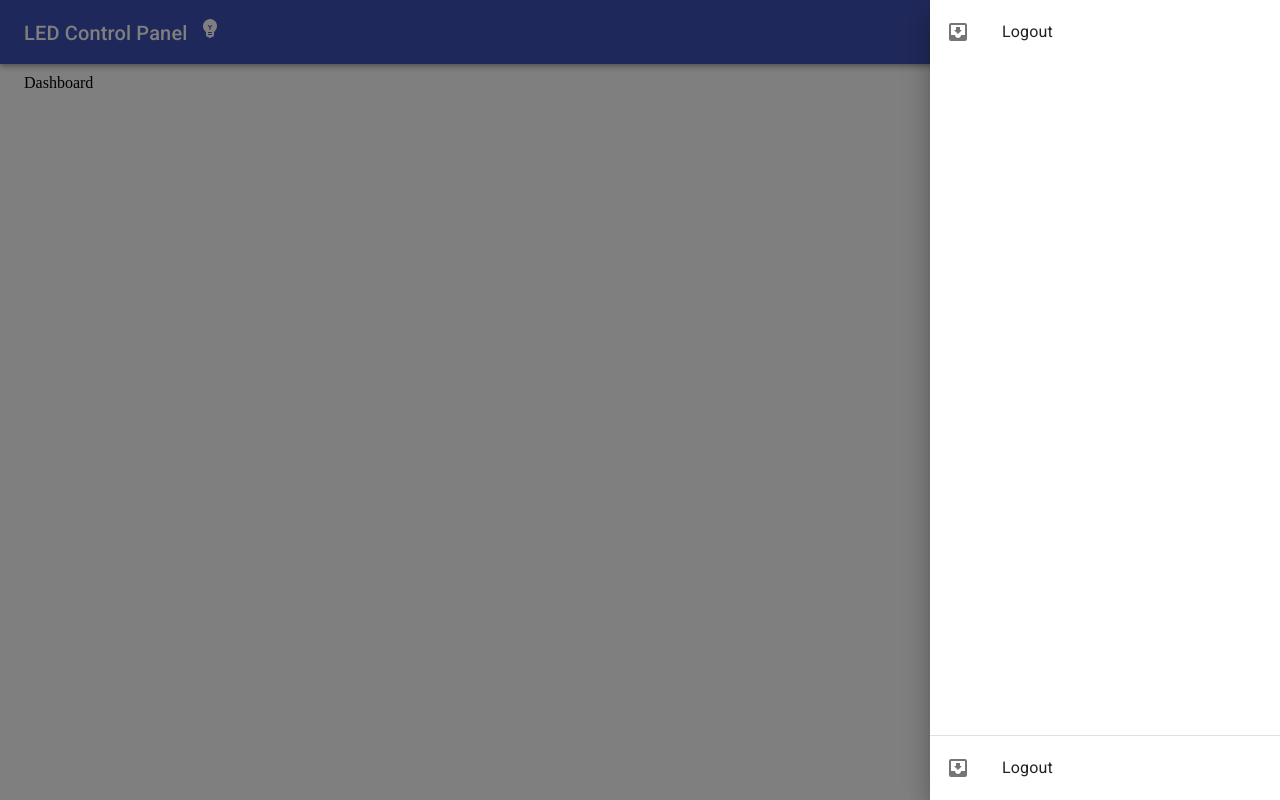
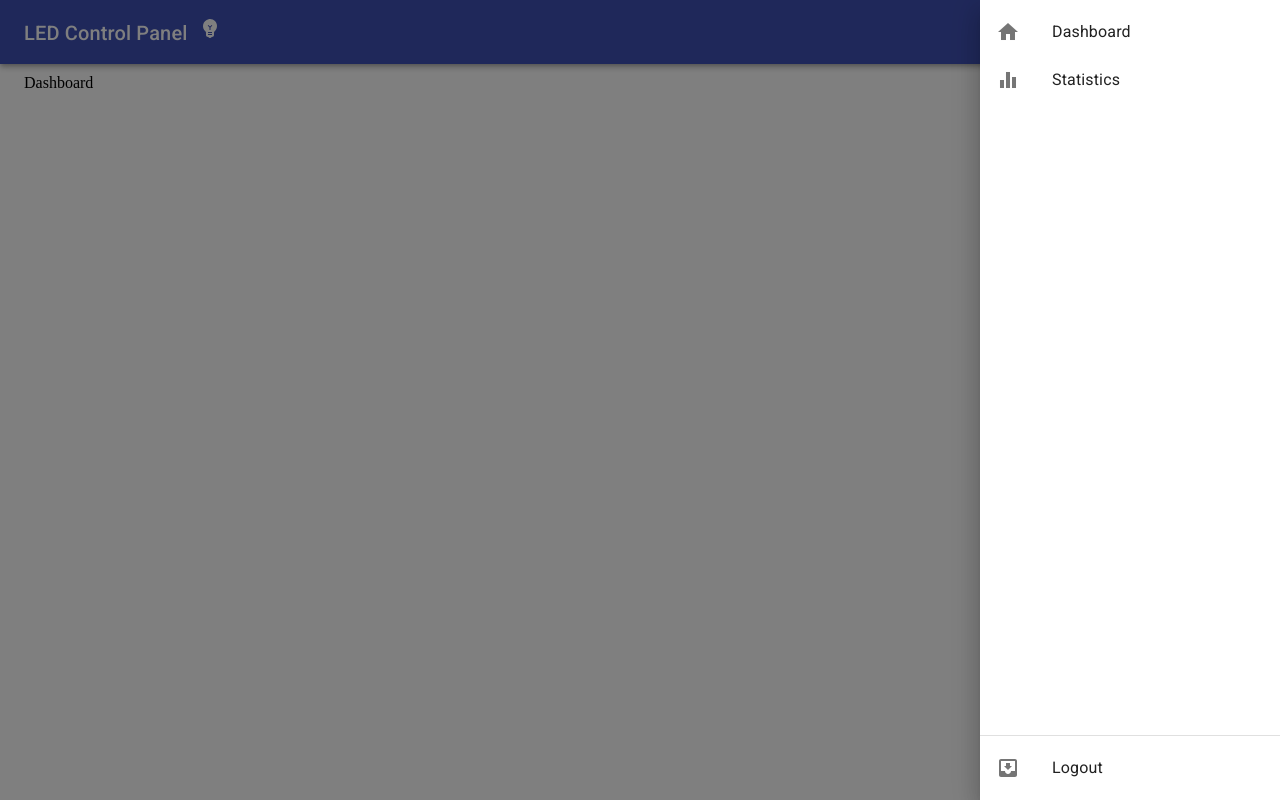
Before and after one commit to oczkowski/LEDControlDashboard, a React (Create React App) app: page / in a window 1280 px wide. Both pictures are taken after a click on the button "menu". Built offline with nearby package versions, Linux system fonts and the light colour scheme.

Commit message:
Navigation restructure
Now an array of object's can be passed in to the Navigation component in order to create a menu.

```diff
--- a/src/components/App.js
+++ b/src/components/App.js
@@ -2,14 +2,8 @@
 import React from 'react';
 import TabNavigation from './navigation/TabNavigation';
 // React Router Dom
-import { Router, Route, Switch, Link } from 'react-router-dom';
+import { Router, Route, Switch } from 'react-router-dom';
 import history from '../routerHistory';
-// Drawer
-import ListItem from '@material-ui/core/ListItem';
-import ListItemIcon from '@material-ui/core/ListItemIcon';
-import ListItemText from '@material-ui/core/ListItemText';
-// Icons
-import InboxIcon from '@material-ui/icons/MoveToInbox';
 // Material UI
 import Container from '@material-ui/core/Container';
 // Components
@@ -20,14 +14,10 @@ const App = () => {
         <>
             <Router history={history}>
                 <TabNavigation>
-                    <Link to="/">
-                        <ListItem button>
-                            <ListItemIcon>
-                                <InboxIcon />
-                            </ListItemIcon>
-                            <ListItemText primary="Logout" />
-                        </ListItem>
-                    </Link>
+                    {[
+                        { to: '/', text: 'Dashboard', icon: 'home' },
+                        { to: '/', text: 'Statistics', icon: 'equalizer' }
+                    ]}
                 </TabNavigation>
                 <Container>
                     <Switch>
--- a/src/components/navigation/Drawer.js
+++ b/src/components/navigation/Drawer.js
@@ -18,7 +18,7 @@ import './Drawer.css';
 
 const useStyles = makeStyles({
     list: {
-        width: 350,
+        width: 300,
         height: '100%',
         display: 'flex',
         flexDirection: 'column'
--- a/src/components/navigation/TabNavigation.js
+++ b/src/components/navigation/TabNavigation.js
@@ -2,6 +2,8 @@
 import React from 'react';
 // Redux
 import { connect } from 'react-redux';
+// React Router
+import { Link } from 'react-router-dom';
 // Actions
 import { NavigationToggle } from '../../actions';
 // App Bar
@@ -11,8 +13,14 @@ import Toolbar from '@material-ui/core/Toolbar';
 import Typography from '@material-ui/core/Typography';
 import IconButton from '@material-ui/core/IconButton';
 import MenuIcon from '@material-ui/icons/Menu';
+// Drawer
+import ListItem from '@material-ui/core/ListItem';
+import ListItemIcon from '@material-ui/core/ListItemIcon';
+import ListItemText from '@material-ui/core/ListItemText';
 // Icons
+import InboxIcon from '@material-ui/icons/MoveToInbox';
 import EmojiObjectsIcon from '@material-ui/icons/EmojiObjects';
+import Icon from '@material-ui/core/Icon';
 // CSS
 import './TabNavigation.css';
 // Components
@@ -48,7 +56,18 @@ const TabNavigation = props => {
                         <MenuIcon />
                     </IconButton>
 
-                    <Drawer>{props.children}</Drawer>
+                    <Drawer>
+                        {props.children.map(navRoute => (
+                            <Link to={navRoute.to}>
+                                <ListItem button>
+                                    <ListItemIcon>
+                                        <Icon>{navRoute.icon}</Icon>
+                                    </ListItemIcon>
+                                    <ListItemText primary={navRoute.text} />
+                                </ListItem>
+                            </Link>
+                        ))}
+                    </Drawer>
                 </Toolbar>
             </AppBar>
         </div>
```
